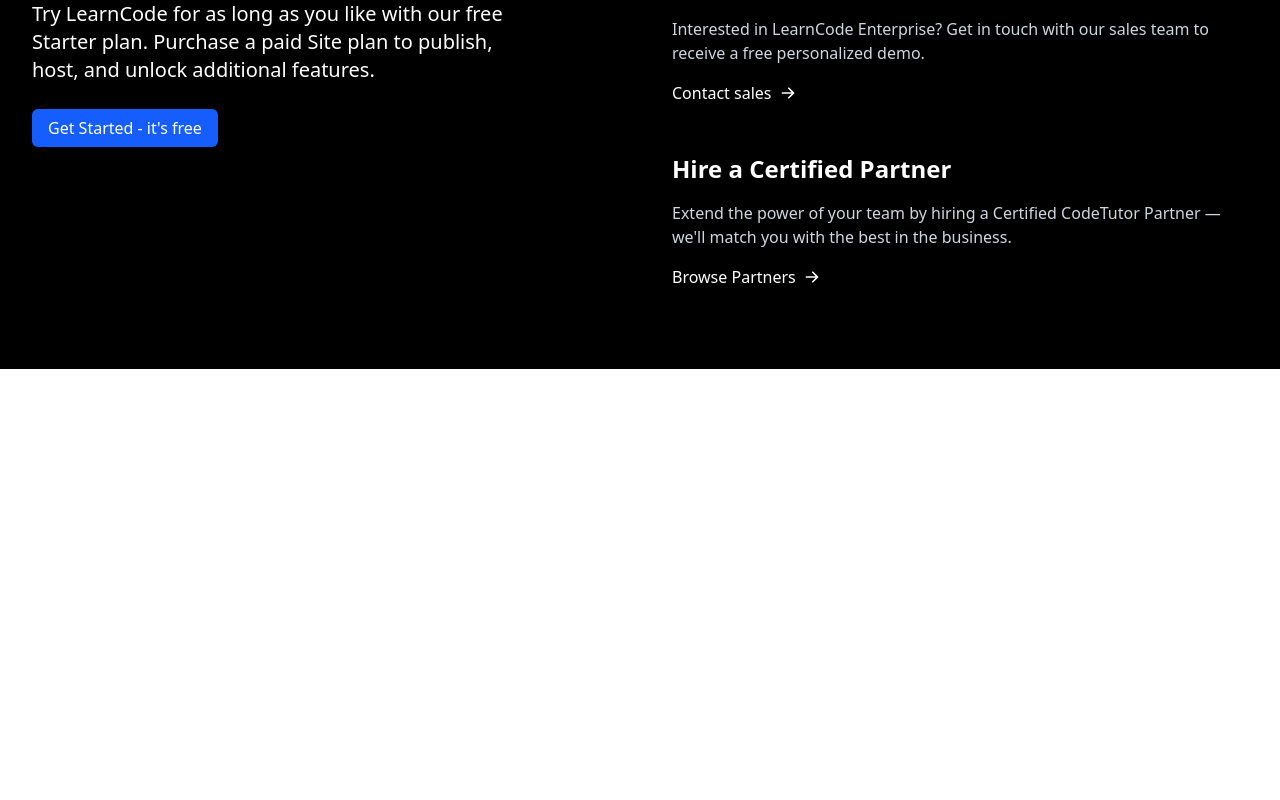
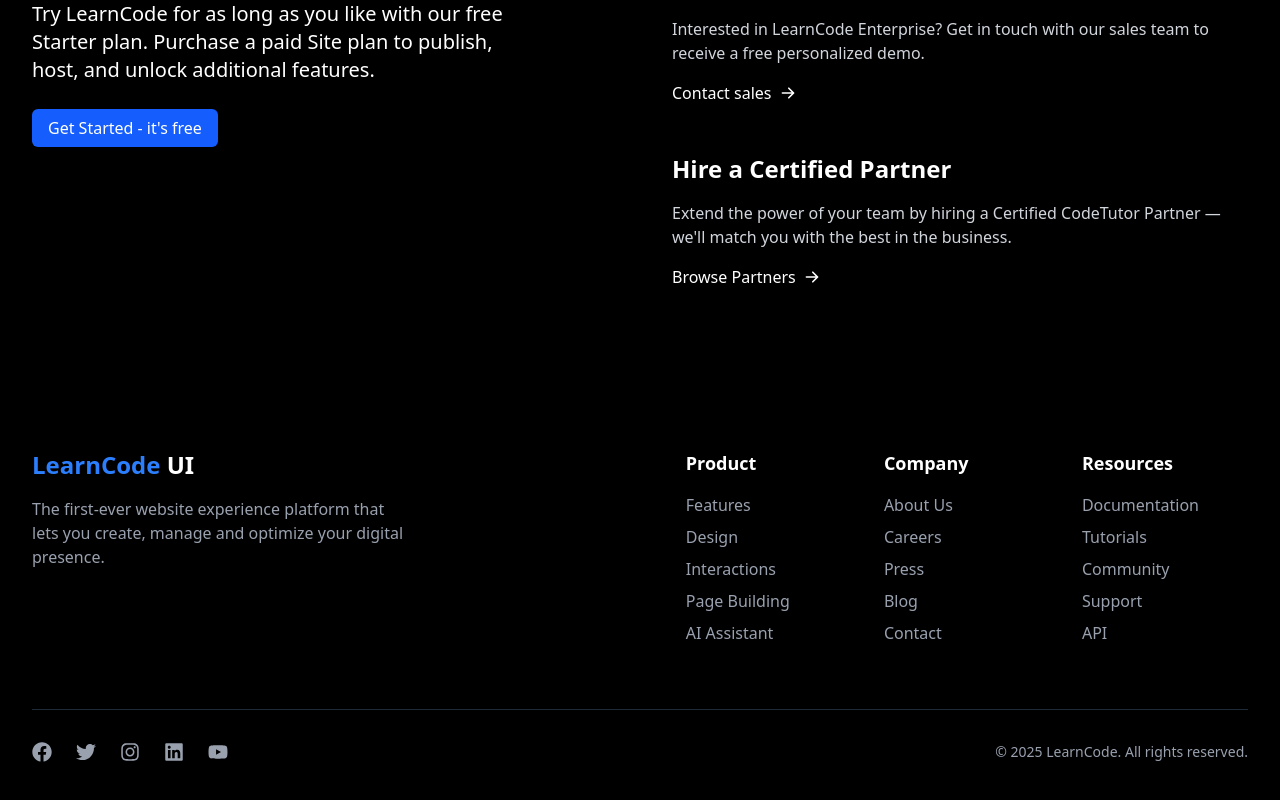
Before and after one commit to Hasanat902/react-landing-page, a React (Vite) app: page / in a window 1280 px wide. Shown: the part 6540-7340 px from the top of the page. Before the commit the page ends 6909 px from the top, so only its background shows below. Built offline with nearby package versions, Linux system fonts and the light colour scheme.

Commit message:
added footer

```diff
--- a/src/App.jsx
+++ b/src/App.jsx
@@ -4,6 +4,7 @@
 import CustomerSection from "./components/CustomerSection";
 import DesignSection from "./components/DesignSection";
 import Features from "./components/Features";
+import Footer from "./components/Footer";
 import Hero from "./components/Hero";
 import Navbar from "./components/Navbar";
 import TryNow from "./components/TryNow";
@@ -19,6 +20,7 @@
       <CustomerSection />
       <About />
       <TryNow />
+      <Footer />
     </>
   );
 }
--- /dev/null
+++ b/src/components/Footer.jsx
@@ -0,0 +1,118 @@
+import React from "react";
+import {
+  FaFacebook,
+  FaInstagram,
+  FaLinkedin,
+  FaTwitter,
+  FaYoutube,
+} from "react-icons/fa";
+import { Link } from "react-router";
+
+const footerLinks = {
+  product: {
+    title: "Product",
+    links: [
+      { name: "Features", href: "/features" },
+      { name: "Design", href: "/design" },
+      { name: "Interactions", href: "/interactions" },
+      { name: "Page Building", href: "/page-building" },
+      { name: "AI Assistant", href: "/ai" },
+    ],
+  },
+  company: {
+    title: "Company",
+    links: [
+      { name: "About Us", href: "/about" },
+      { name: "Careers", href: "/careers" },
+      { name: "Press", href: "/press" },
+      { name: "Blog", href: "/blog" },
+      { name: "Contact", href: "/contact" },
+    ],
+  },
+  resources: {
+    title: "Resources",
+    links: [
+      { name: "Documentation", href: "/docs" },
+      { name: "Tutorials", href: "/tutorials" },
+      { name: "Community", href: "/community" },
+      { name: "Support", href: "/support" },
+      { name: "API", href: "/api" },
+    ],
+  },
+};
+
+const socialLinks = [
+  { icon: <FaFacebook />, href: "https://facebook.com" },
+  { icon: <FaTwitter />, href: "https://twitter.com" },
+  { icon: <FaInstagram />, href: "https://instagram.com" },
+  { icon: <FaLinkedin />, href: "https://linkedin.com" },
+  { icon: <FaYoutube />, href: "https://youtube.com" },
+];
+
+const Footer = () => {
+  return (
+    <footer className="bg-black text-white pt-20 pb-10">
+      <div className="primary-container">
+        {/* top footer */}
+        <div className="flex flex-col md:flex-row justify-between md:gap-24 gap-16 mb-16">
+          {/* left side */}
+          <div>
+            <Link to="/" className="text-2xl font-bold mb-4 inline-block">
+              <span className="text-blue-500">LearnCode</span> UI
+            </Link>
+            <p className="text-gray-400 md:w-2/3">
+              {" "}
+              The first-ever website experience platform that lets you create,
+              manage and optimize your digital presence.
+            </p>
+          </div>
+
+          {/* right side */}
+          <div className="md:w-2/3">
+            <div className="grid grid-cols-2 md:grid-cols-3 gap-8 items-center">
+              {Object.values(footerLinks).map((section) => (
+                <div key={section.title}>
+                  <h3 className="text-lg font-semibold mb-4">
+                    {section.title}
+                  </h3>
+                  <ul className="space-y-2">
+                    {section.links.map((link) => (
+                      <li key={link.name} className="">
+                        <Link
+                          to="/"
+                          className="text-gray-400 hover:text-white transition-colors"
+                        >
+                          {link.name}
+                        </Link>
+                      </li>
+                    ))}
+                  </ul>
+                </div>
+              ))}
+            </div>
+          </div>
+        </div>
+
+        {/* bottom footer */}
+        <div className="border-t border-gray-800 pt-8 flex flex-col md:flex-row justify-between items-center">
+          <div className="flex space-x-6 mb-4 md:mb-0">
+            {socialLinks.map((social, index) => (
+              <Link
+                to="/"
+                key={index}
+                className="text-gray-400 hover:text-white transition-colors text-xl"
+              >
+                {social.icon}
+              </Link>
+            ))}
+          </div>
+          <div className="text-gray-400 text-sm">
+            &copy; {new Date().getFullYear()} LearnCode. All rights reserved.
+          </div>
+        </div>
+      </div>
+    </footer>
+  );
+};
+
+export default Footer;
```
Also changed, not shown: vercel.json (added), 1 other file (tests, documents, lock files or other folders).
